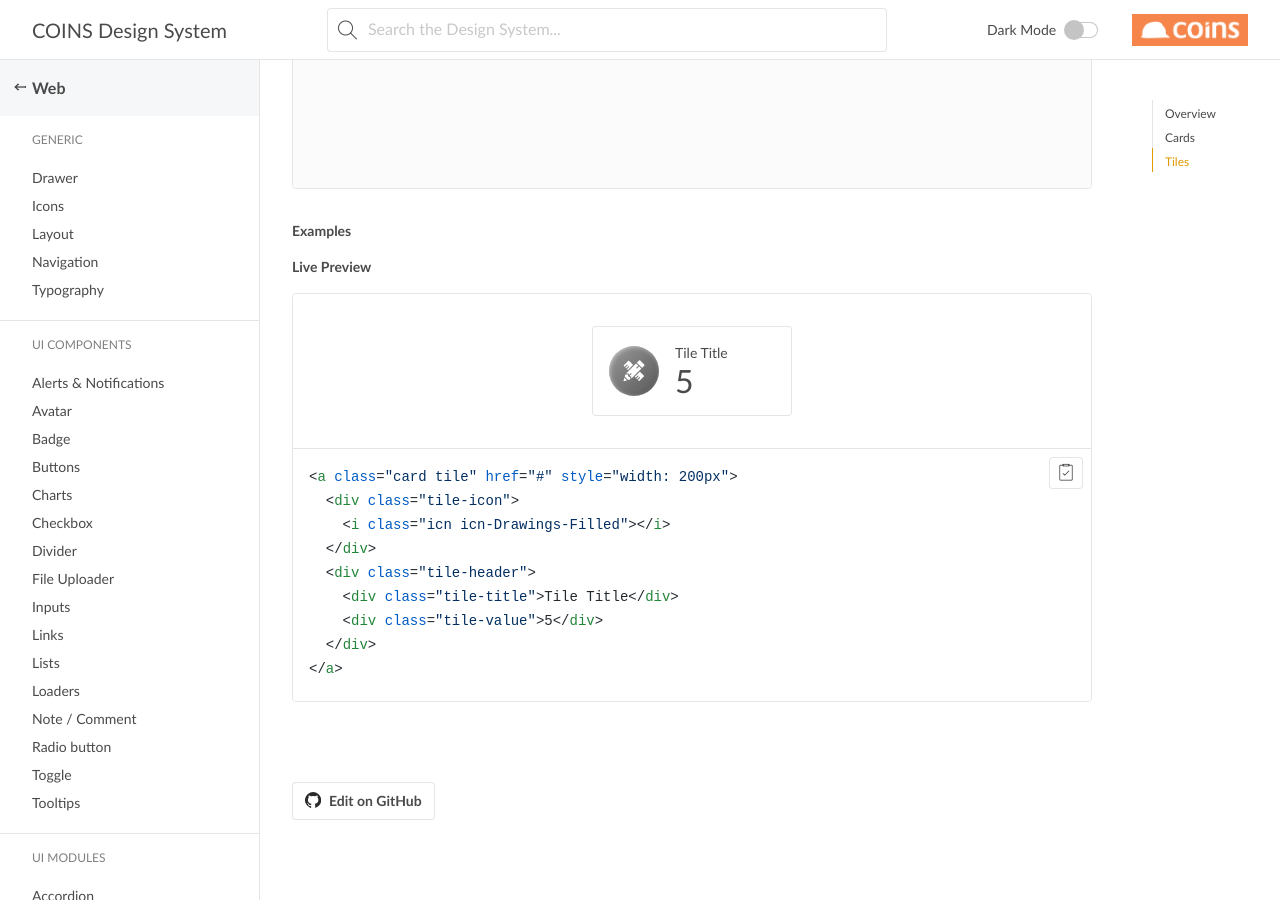
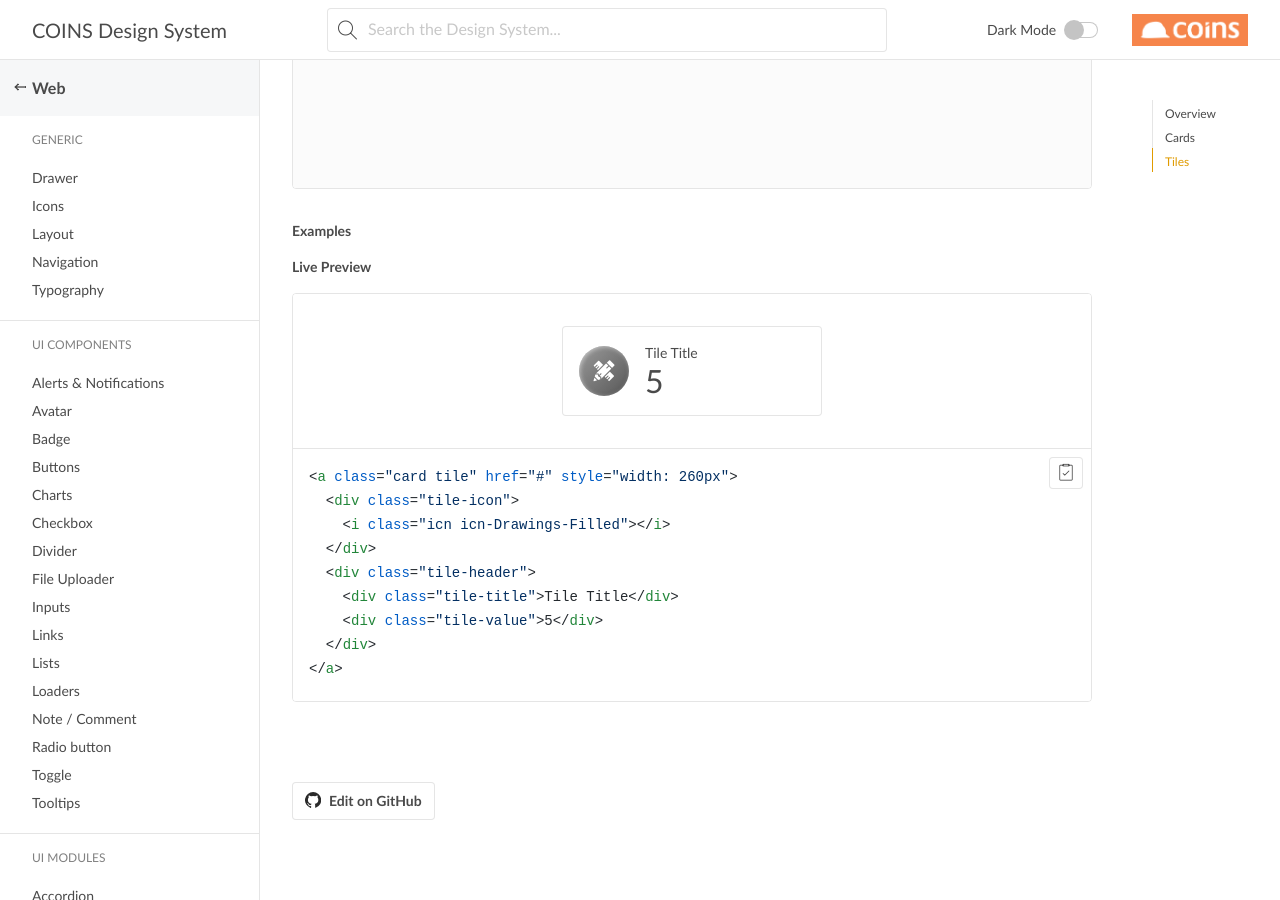
Before and after one commit to COINS-Naz/coins-design-system, a Jekyll site: the page built from _posts/web/ui-modules/2021-04-22-cards.md, in a window 1280 px wide and 900 px high, scrolled down 3773 px. Built offline with Jekyll 4.4.1, drawn with Linux system fonts in a browser that asks for light colours; nearby versions of some CDN libraries; some web fonts are replaced; a style sheet for code colours, icons or effects is not loaded; some of the changed lines change nothing that is shown.

Commit message:
small fix to cards

```diff
--- a/_posts/web/ui-modules/2021-04-22-cards.md
+++ b/_posts/web/ui-modules/2021-04-22-cards.md
@@ -121,7 +121,7 @@
 
 ### Live Preview
 {% include snippet.html code='
-<a class="card tile" href="#" style="width: 200px">
+<a class="card tile" href="#" style="width: 260px">
   <div class="tile-icon">
     <i class="icn icn-Drawings-Filled"></i>
   </div>
```
Also changed, not shown: img/tile-structure.png.
